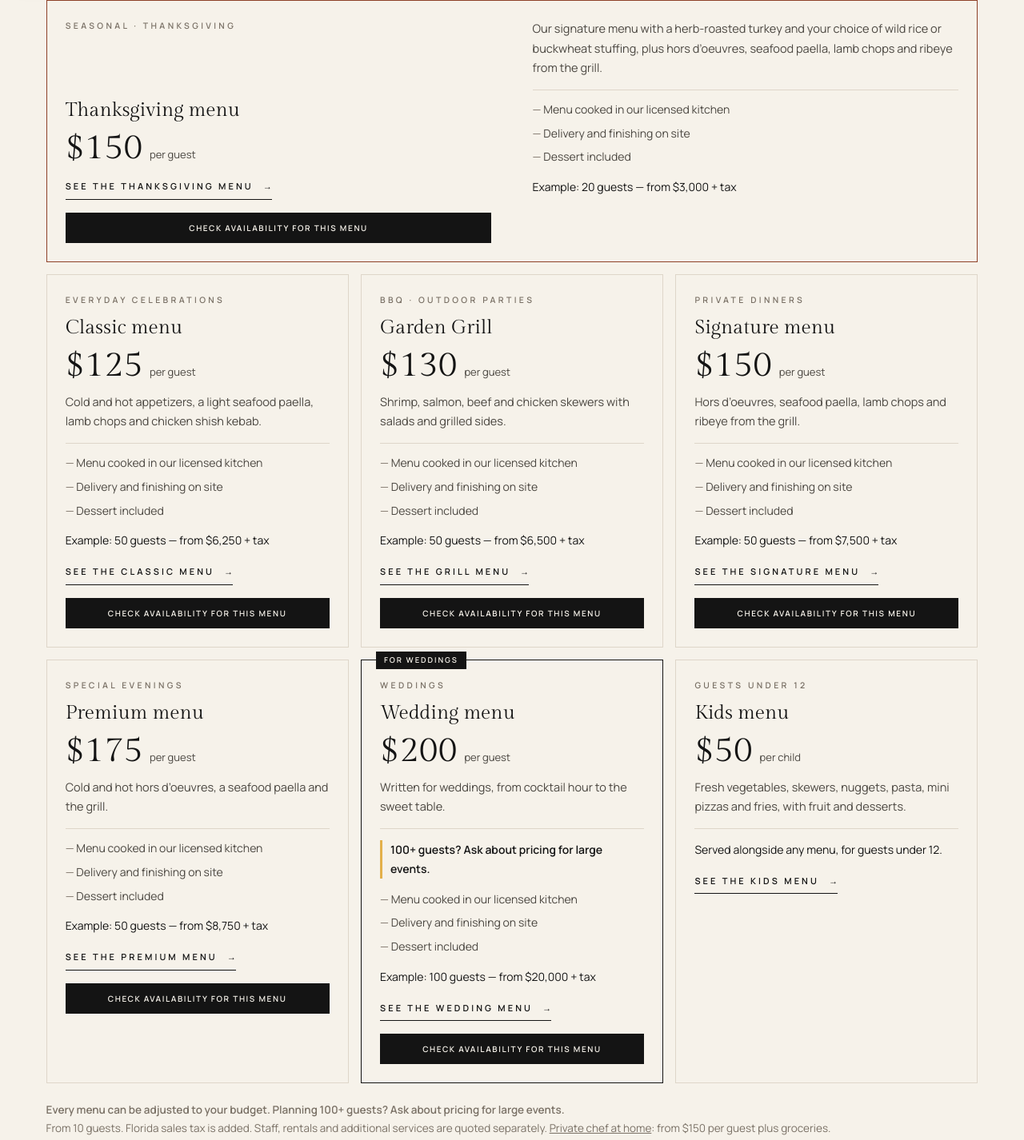
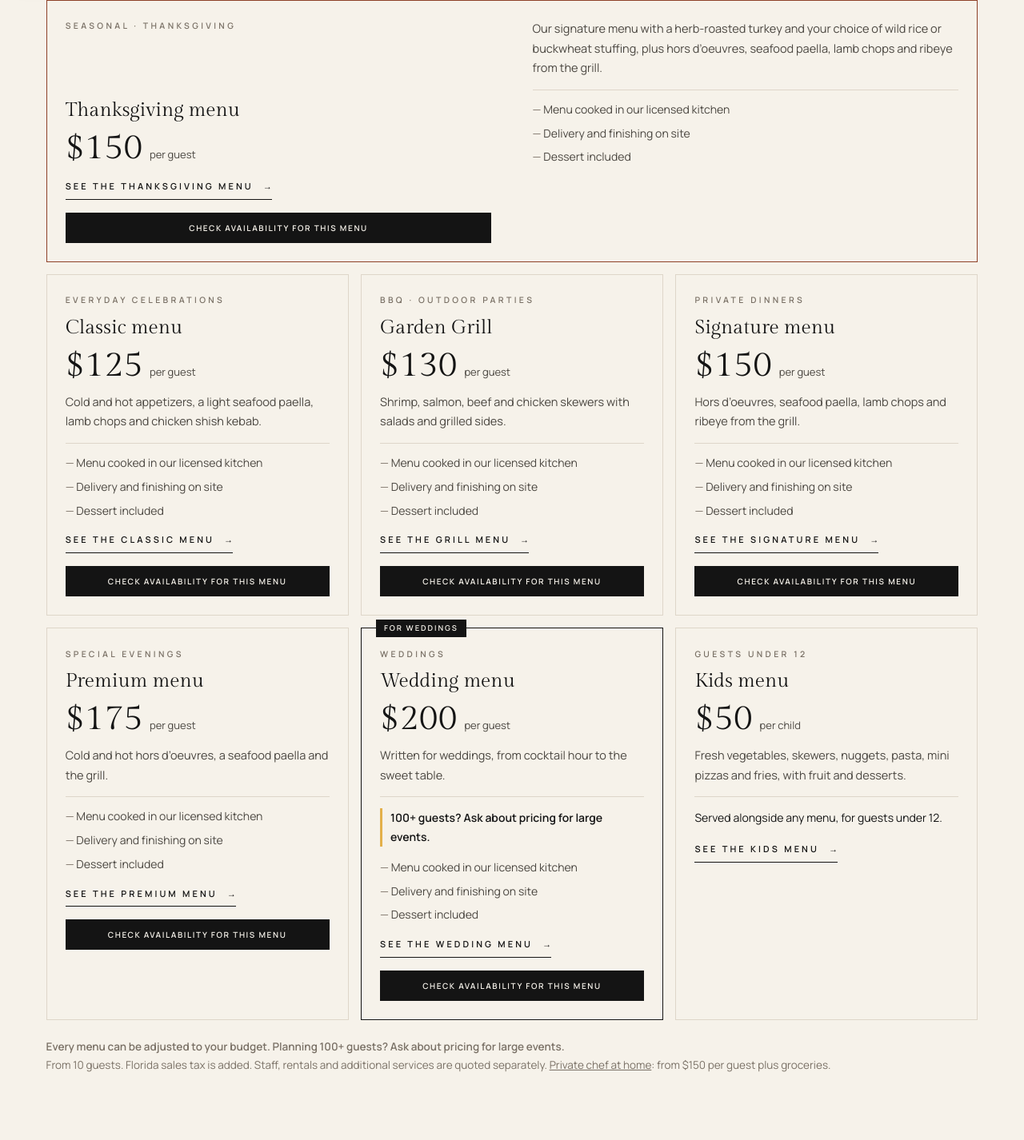
Before and after one commit to moldavantema-code/elart-website, a plain HTML site: page menus.html in a window 1280 px wide. Shown: the part 819-2245 px from the top of the page at 80% size. Drawn offline with Linux system fonts and the light colour scheme.

Commit message:
Remove price total examples
Co-Authored-By: Claude Opus 5.5 <noreply@anthropic.com>

```diff
--- a/menus.html
+++ b/menus.html
@@ -60,7 +60,6 @@
           <p class="pp"><b>$150</b> per guest</p>
           <p class="pl">Our signature menu with a herb-roasted turkey and your choice of wild rice or buckwheat stuffing, plus hors d’oeuvres, seafood paella, lamb chops and ribeye from the grill.</p>
           <ul class="pinc"><li>Menu cooked in our licensed kitchen</li><li>Delivery and finishing on site</li><li>Dessert included</li></ul>
-          <p class="pex">Example: 20 guests — from $3,000 + tax</p>
           <a class="link" href="/thanksgiving-menu">See the Thanksgiving menu</a>
           <a class="btn sm" href="/?menu=thanksgiving#inquire">Check availability for this menu</a>
         </article>
@@ -70,7 +69,6 @@
           <p class="pp"><b>$125</b> per guest</p>
           <p class="pl">Cold and hot appetizers, a light seafood paella, lamb chops and chicken shish kebab.</p>
           <ul class="pinc"><li>Menu cooked in our licensed kitchen</li><li>Delivery and finishing on site</li><li>Dessert included</li></ul>
-          <p class="pex">Example: 50 guests — from $6,250 + tax</p>
           <a class="link" href="/classic-menu">See the classic menu</a>
           <a class="btn sm" href="/?menu=classic#inquire">Check availability for this menu</a>
         </article>
@@ -80,7 +78,6 @@
           <p class="pp"><b>$130</b> per guest</p>
           <p class="pl">Shrimp, salmon, beef and chicken skewers with salads and grilled sides.</p>
           <ul class="pinc"><li>Menu cooked in our licensed kitchen</li><li>Delivery and finishing on site</li><li>Dessert included</li></ul>
-          <p class="pex">Example: 50 guests — from $6,500 + tax</p>
           <a class="link" href="/bbq-menu">See the grill menu</a>
           <a class="btn sm" href="/?menu=garden-grill#inquire">Check availability for this menu</a>
         </article>
@@ -90,7 +87,6 @@
           <p class="pp"><b>$150</b> per guest</p>
           <p class="pl">Hors d’oeuvres, seafood paella, lamb chops and ribeye from the grill.</p>
           <ul class="pinc"><li>Menu cooked in our licensed kitchen</li><li>Delivery and finishing on site</li><li>Dessert included</li></ul>
-          <p class="pex">Example: 50 guests — from $7,500 + tax</p>
           <a class="link" href="/signature-menu">See the signature menu</a>
           <a class="btn sm" href="/?menu=signature#inquire">Check availability for this menu</a>
         </article>
@@ -100,7 +96,6 @@
           <p class="pp"><b>$175</b> per guest</p>
           <p class="pl">Cold and hot hors d’oeuvres, a seafood paella and the grill.</p>
           <ul class="pinc"><li>Menu cooked in our licensed kitchen</li><li>Delivery and finishing on site</li><li>Dessert included</li></ul>
-          <p class="pex">Example: 50 guests — from $8,750 + tax</p>
           <a class="link" href="/premium-menu">See the premium menu</a>
           <a class="btn sm" href="/?menu=premium#inquire">Check availability for this menu</a>
         </article>
@@ -111,7 +106,6 @@
           <p class="pl">Written for weddings, from cocktail hour to the sweet table.</p>
           <p class="ask100">100+ guests? Ask about pricing for large events.</p>
           <ul class="pinc"><li>Menu cooked in our licensed kitchen</li><li>Delivery and finishing on site</li><li>Dessert included</li></ul>
-          <p class="pex">Example: 100 guests — from $20,000 + tax</p>
           <a class="link" href="/wedding-menu">See the wedding menu</a>
           <a class="btn sm" href="/?menu=wedding#inquire">Check availability for this menu</a>
         </article>
```
Also changed, not shown: index.html (+2 -2 lines).
